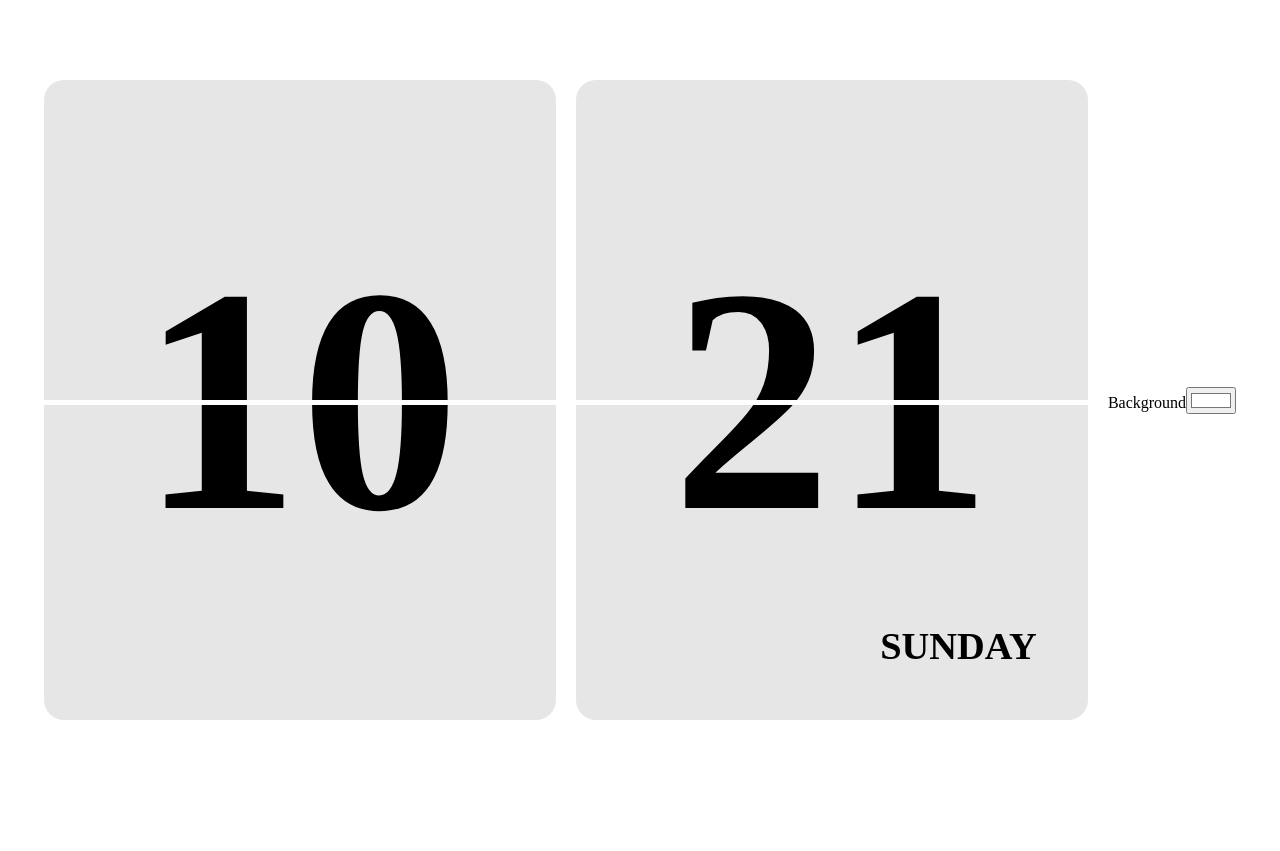
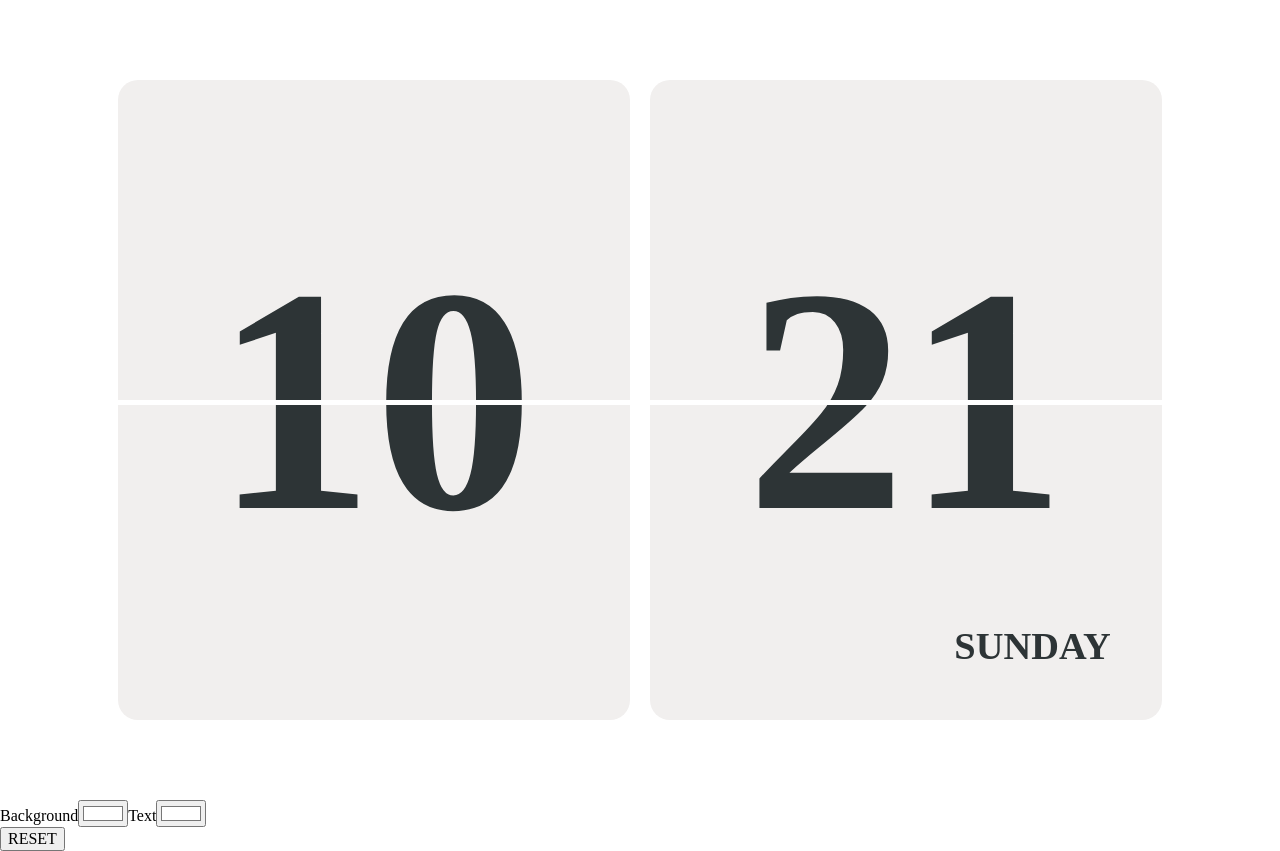
Before and after one commit to ohnas/notion-widget-test, a React (Create React App) app: page /embeds/flipclock in a window 1280 px wide. Before the commit the page ends 800 px from the top, so only its background shows below. Built offline with nearby package versions, Linux system fonts and the light colour scheme.

Commit message:
customize flipclock:

```diff
--- a/src/components/FlipClock.js
+++ b/src/components/FlipClock.js
@@ -4,7 +4,10 @@ import styles from './FlipClock.module.css'
 function FlipClock() {
   const [time, setTime] = useState(new Date());
   const [day, setDay] = useState(0);
+  const [backgroundColorChange, setBackgroundColorChange] = useState(false);
+  const [textColorChange, setTextColorChange] = useState(false);
   const [backgroundColor, setBackgroundColor] = useState("#FFFFFF");
+  const [textColor, setTextColor] = useState("#FFFFFF");
 
   const days = ["sunday", "monday", "tuesday", "wednesday", "thursday", "friday", "saturday"];
 
@@ -41,25 +44,42 @@ function FlipClock() {
 
   function handleBackgroundColor(event) {
     setBackgroundColor(event.target.value);
+    setBackgroundColorChange(true);
   }
-    console.log(backgroundColor);
+  function handleTextColor(event) {
+    setTextColor(event.target.value);
+    setTextColorChange(true);
+  }
+  function handleResetBtn() {
+    setBackgroundColorChange(false);
+    setTextColorChange(false);
+  }
 
   return(
+    <>
       <div className={styles.container}>
-        <div className={styles.item}>
+        <div className={styles.item} style={backgroundColorChange === false ? null : {'backgroundColor':backgroundColor}}>
+          <span style={textColorChange === false ? null : {'color':textColor}}>
             {String(time.getHours()).padStart(2, '0')}
+          </span>
           <div className={styles.line}></div>
         </div>
-        <div className={styles.item}>
+        <div className={styles.item} style={backgroundColorChange === false ? null : {'backgroundColor':backgroundColor}}>
+          <span style={textColorChange === false ? null : {'color':textColor}}>
             {String(time.getMinutes()).padStart(2, '0')}
+          </span>
           <div className={styles.line}></div>
           <span className={styles.day}>{days[day].toUpperCase()}</span>
+        </div>
       </div>
       <div>
         <label htmlFor="background">Background</label>
         <input id="background" type="color" value={backgroundColor} onChange={handleBackgroundColor} />
+        <label htmlFor="text">Text</label>
+        <input id="text" type="color" value={textColor} onChange={handleTextColor} />
       </div>
-      </div>
+      <button onClick={handleResetBtn}>RESET</button>
+    </>
   );
 }
 
--- a/src/components/FlipClock.module.css
+++ b/src/components/FlipClock.module.css
@@ -16,9 +16,12 @@
     display: flex;
     justify-content: center;
     align-items: center;
-    background-color: #E6E6E6;
-    color: #000000;
+    background-color: var(--main-bg-color);
     border-radius: 20px;
+}
+
+.item span {
+    color: var(--main-text-color);
 }
 
 .line {
```
Lines whose indentation alone changed are shown as unchanged.
